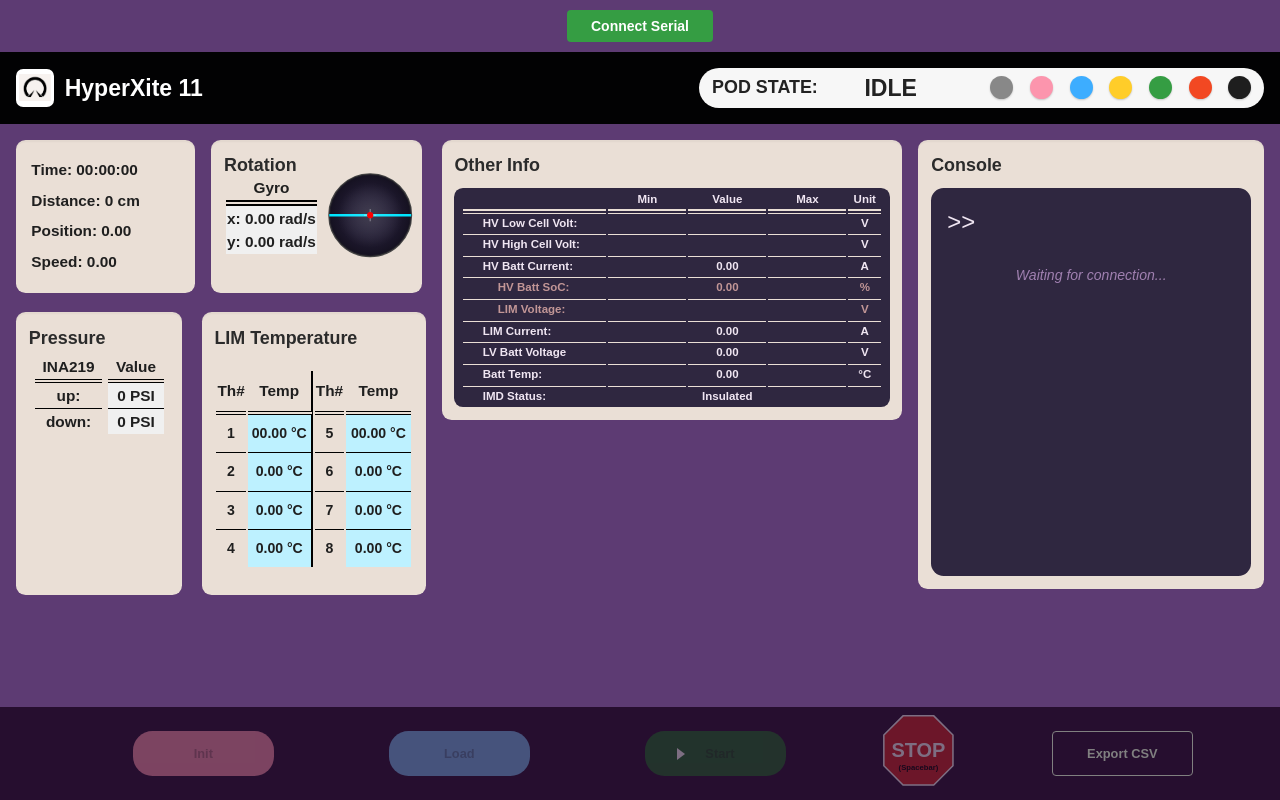
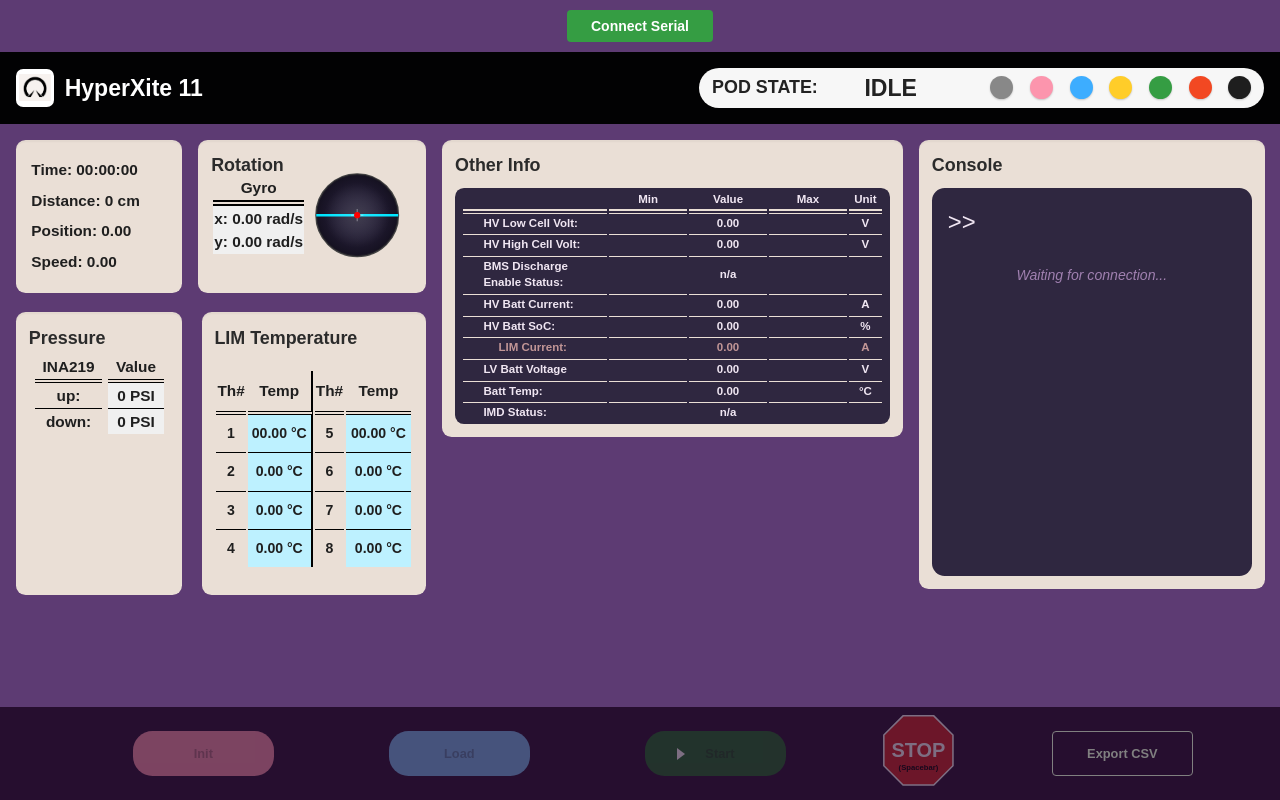
Before and after one commit to UCI-HyperXite/hx11-control-system, a React (Vite) app in the folder gui/: page / in a window 1280 px wide. Built offline with nearby package versions, Linux system fonts and the light colour scheme.

Commit message:
added data from power's github

```diff
--- a/gui/src/App.css
+++ b/gui/src/App.css
@@ -29,13 +29,11 @@ html, body, #root { height: 100%; margin: 0; padding: 0; overflow: hidden; backg
   padding-left: 20px;
 }
 
-.OtherInfoTable tr:nth-child(4),
-.OtherInfoTable tr:nth-child(5){
+.OtherInfoTable tr:nth-child(6){
     color: rgb(194, 150, 150);
 }
 
-.OtherInfoTable tr:nth-child(4) td:nth-child(1),
-.OtherInfoTable tr:nth-child(5) td:nth-child(1){
+.OtherInfoTable tr:nth-child(6) td:nth-child(1){
     padding-left: 35px;
 }
 
--- a/gui/src/App.jsx
+++ b/gui/src/App.jsx
@@ -49,14 +49,14 @@ export default function App() {
 	packSOC: "0.00",
 	highestTemp: "0.00",		// signed C?
 	bmsTestCounter: "0.00",
-	relayStatus: "0.00",
+	relayStatus: "n/a",
 	packVoltage: "0.00",
 	lowestTemp: "0.00",
-	dischargeEnableStatus: "0.00",
+	dischargeEnableStatus: "n/a",
 
 	//IMD
 	insulationResistance: "0.00",
-	iso_status: "0.00",
+	iso_status: "n/a",
 	imd_counter: "0.00",
 	imd_warnings: "0.00",
 
@@ -67,7 +67,7 @@ export default function App() {
     battCurrent: "0.00",
     battSoC: "0.00",
     battTemp: "0.00",
-    imdStatus: "Insulated",
+    imdStatus: "n/a",
 
 	//Pressure
     pressure1: "0",
@@ -210,8 +210,34 @@ export default function App() {
 							roll: data.roll ?? prev.roll,
 							pitch: data.pitch ?? prev.pitch,
 
+							//VFD
+							drivingDirection: data.drivingDirection ?? prev.drivingDirection,
+							encoderSpeed:  data.encoderSpeed ?? prev.encoderSpeed, // m/s
+							errorCode:  data.errorCode ?? prev.errorCode,	  // tbd
+							batteryVoltage:  data.batteryVoltage ?? prev.batteryVoltage, //V
+							motorCurrent:  data.motorCurrent ?? prev.motorCurrent,   //A
+							motorTemp:  data.motorTemp ?? prev.motorTemp,		// C or F
+							controllerTemp:  data.controllerTemp ?? prev.controllerTemp, // C or F
+
+							//BMS
 							lowestCellVoltage: data.low_cell ?? prev.lowestCellVoltage,
 							highestCellVoltage: data.high_cell ?? prev.highestCellVoltage,
+
+							packSOC: data.packSOC ?? prev.packSOC,
+							highestTemp: data.highestTemp ?? prev.highestTemp,		// signed C?
+							bmsTestCounter: data.bmsTestCounter ?? prev.bmsTestCounter,
+							relayStatus: data.relayStatus ?? prev.relayStatus,
+							packVoltage: data.packVoltage ?? prev.packVoltage,
+							lowestTemp: data.lowestTemp ?? prev.lowestTemp,
+
+							dischargeEnableStatus: data.dischargeEnableStatus ?? prev.dischargeEnableStatus,
+
+
+							//IMD
+							insulationResistance: data.insulationResistance ?? prev.insulationResistance,
+							iso_status: data.iso_status ?? prev.iso_status,
+							imd_counter: data.imd_counter ?? prev.imd_counter,
+							imd_warnings: data.imd_warnings ?? prev.imd_warnings,
 
 							limCurrent: data.lim_curr ?? prev.limCurrent,
 							battVoltage: data.hv_batt ?? prev.battVoltage,
--- a/gui/src/components/TopRow.jsx
+++ b/gui/src/components/TopRow.jsx
@@ -35,7 +35,7 @@ export function TopRow({ telemetry, consoleLogs = [] }) {
 				<div style={{ display: "flex", gap: "1.25vw" }}>
 					<Card style={{
 						height: "12vw",
-						width: "14vw",
+						width: "13vw",
 						flexShrink: 0,
 						fontWeight: "bold",
 						fontSize: "1.2vw",
@@ -50,7 +50,7 @@ export function TopRow({ telemetry, consoleLogs = [] }) {
 
 					<Card title="Rotation"
 						style={{
-							width: "16.5vw",
+							width: "17.8vw",
 							flexShrink: 0,
 							paddingBottom: "0.5vw"
 						}}>
@@ -241,13 +241,42 @@ export function TopRow({ telemetry, consoleLogs = [] }) {
 								</tr>
 							</thead>
 							<tbody>
-								{[
+								{[	// VFD comment
+									// ["Driving Direction:", telemetry.drivingDirection, ""],
+									// ["Encoder Speed:", telemetry.encoderSpeed, "m/s"],
+									// ["Error Code:", telemetry.errorCode, "" ],
+									// ["Battery Voltage:", telemetry.batteryVoltage, "V" ],
+									// ["Motor Current:", telemetry.batteryVoltage, "V" ],
+									// ["Motor Temp", telemetry.motorTemp, "°C" ],
+									// ["Controller Temp", telemetry.controllerTemp, "°C" ],
+									//VFD
 
-									["HV Low Cell Volt:", telemetry.lowCellVoltage, "V"],
-									["HV High Cell Volt:", telemetry.highCellVoltage, "V"],
+									["HV Low Cell Volt:", telemetry.lowestCellVoltage, "V"],
+									["HV High Cell Volt:", telemetry.highestCellVoltage, "V"],
+
+
+									//BMS comment
+									// ["Pack SOC:", telemetry.packSOC, "%"],
+									// ["Highest Temp:", telemetry.highestTemp, "°C"],
+									// ["BMS Test Counter:", telemetry.bmsTestCounter, ""],
+									// ["Relay Status:", telemetry.relayStatus, ""],
+									// ["Pack Voltage:", telemetry.packVoltage, "V"],
+									// ["Lowest Temp:", telemetry.lowestTemp, "°C"],
+									//BMS
+
+									["BMS Discharge Enable Status:", telemetry.dischargeEnableStatus, ""],
+
+									//IMD Comment
+									// ["Insulation Resistance:", telemetry.insulationResistance, "Ω"],
+									// ["ISO Status:", telemetry.iso_status, ""],
+									// ["IMD Counter:", telemetry.imd_counter, ""],
+									// ["IMD Warnings:", telemetry.imd_warnings, ""],
+									// ["Battery Voltage:", telemetry.battVoltage, "V"],
+									//IMD
+
 									["HV Batt Current:", telemetry.battCurrent, "A"],
 									["HV Batt SoC:", telemetry.battSoC, "%"],
-									["LIM Voltage:", telemetry.limVoltage, "V"],
+
 									["LIM Current:", telemetry.limCurrent, "A"],
 									["LV Batt Voltage ", telemetry.lvbattVoltage, "V"],
 
```
